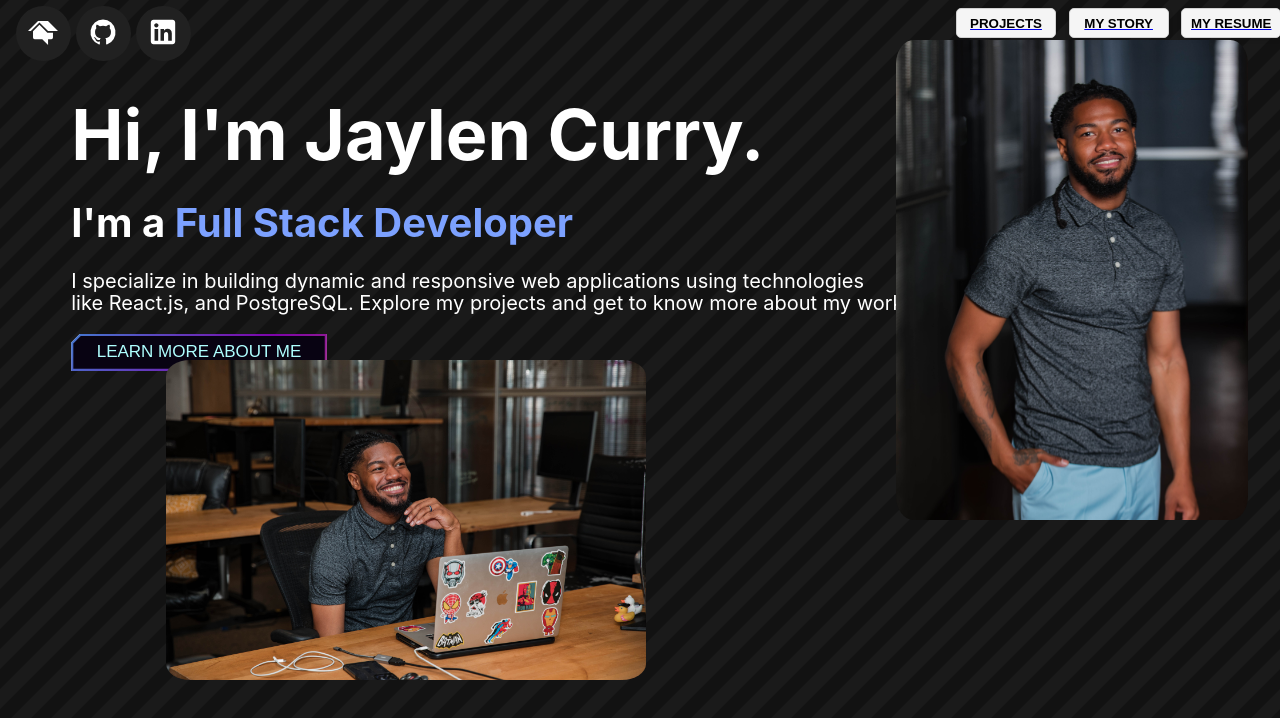
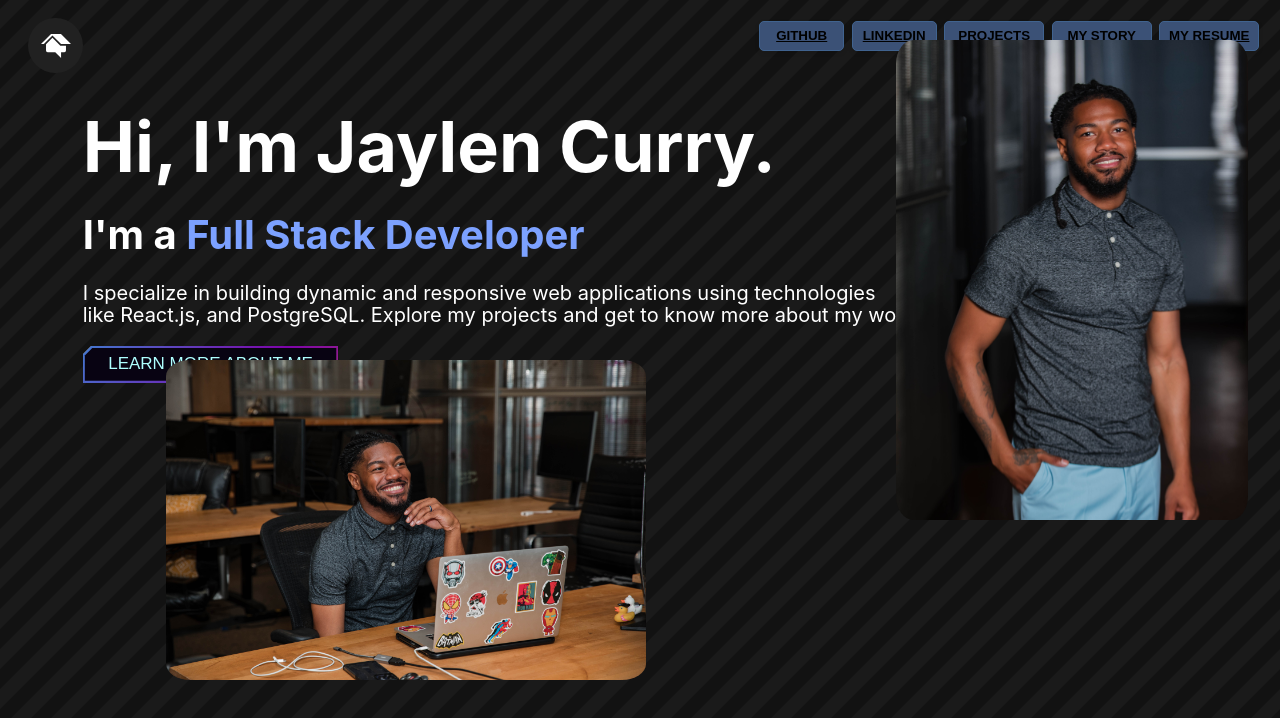
Before and after one commit to LeCurry24/MyPortfolio, a React (Vite) app: page / in a window 1280 px wide. Shown: the top 718 px of the page. Built offline with nearby package versions, Linux system fonts and the light colour scheme.

Commit message:
changed the header bar

```diff
--- a/src/Pages/ExternalButton.jsx
+++ b/src/Pages/ExternalButton.jsx
@@ -12,7 +12,7 @@
       target="_blank"
 
     >
-      <svg
+      {/* <svg
               viewBox="0 0 24 24"
               fill="currentColor"
               height="24"
@@ -26,7 +26,8 @@
                 d="M12.006 2a9.847 9.847 0 0 0-6.484 2.44 10.32 10.32 0 0 0-3.393 6.17 10.48 10.48 0 0 0 1.317 6.955 10.045 10.045 0 0 0 5.4 4.418c.504.095.683-.223.683-.494 0-.245-.01-1.052-.014-1.908-2.78.62-3.366-1.21-3.366-1.21a2.711 2.711 0 0 0-1.11-1.5c-.907-.637.07-.621.07-.621.317.044.62.163.885.346.266.183.487.426.647.71.135.253.318.476.538.655a2.079 2.079 0 0 0 2.37.196c.045-.52.27-1.006.635-1.37-2.219-.259-4.554-1.138-4.554-5.07a4.022 4.022 0 0 1 1.031-2.75 3.77 3.77 0 0 1 .096-2.713s.839-.275 2.749 1.05a9.26 9.26 0 0 1 5.004 0c1.906-1.325 2.74-1.05 2.74-1.05.37.858.406 1.828.101 2.713a4.017 4.017 0 0 1 1.029 2.75c0 3.939-2.339 4.805-4.564 5.058a2.471 2.471 0 0 1 .679 1.897c0 1.372-.012 2.477-.012 2.814 0 .272.18.592.687.492a10.05 10.05 0 0 0 5.388-4.421 10.473 10.473 0 0 0 1.313-6.948 10.32 10.32 0 0 0-3.39-6.165A9.847 9.847 0 0 0 12.007 2Z"
                 fillRule="evenodd"
               ></path>
-            </svg>
+            </svg> */}
+           Github
     </a>
     </>
   );
--- a/src/Pages/Layout.jsx
+++ b/src/Pages/Layout.jsx
@@ -3,7 +3,6 @@
 import ExternalButton from "./ExternalButton";
 import Linkedin from "./Linkedin";
 import HomeBtn from "./HomeBtn";
-
 
 const Layout = () => {
   return (
@@ -15,14 +14,14 @@
               <HomeBtn />
             </button>
           </Link>
-          <button className={styles.button}>
+        </div>
+        <div className={styles.rightSideBtn}>
+          <button className={styles.resumeBtn}>
             <ExternalButton />
           </button>
-          <button className={styles.button}>
+          <button className={styles.resumeBtn}>
             <Linkedin />
           </button>
-        </div>
-        <div className={styles.rightSideBtn}>
           <Link to={"/projact"}>
             <button className={styles.resumeBtn}>Projects</button>
           </Link>
--- a/src/Pages/Layout.module.css
+++ b/src/Pages/Layout.module.css
@@ -1,21 +1,13 @@
-
-
-
-
-.leftSideBar{
-    display: flex;
-
-}
-
-
-
-
-
 /* top bar */
 .socials{
     display: flex;
     flex-direction: row;
     justify-content: space-between;
+}
+
+.leftSideBar{
+  display: flex;
+
 }
 
 /* socials buttons */
@@ -63,13 +55,11 @@
   }
 
   /* resume button */
-
-/* From Uiverse.io by shadowmurphy */
 .resumeBtn {
   overflow: hidden;
   position: relative;
-  border: 1px solid #D1D1D1;
-  background-color: #F5F5F5;
+  border: 1px solid #40638f;
+  background-color: #3b5176;
   width: 100px;
   height: 30px;
   user-select: none;
@@ -123,6 +113,20 @@
 
 .rightSideBtn{
   display: flex;
-    width: 25%;
-    gap: 4%;
+    /* width: 25%; */
+    gap: 1.5%;
+
 }
+
+.resumeBtn svg {
+  color: rgb(6, 6, 6);
+  width: 30px;
+  height: 30px;
+  z-index: 9;
+}
+
+
+a {
+    color: unset; /* Removes any default color */
+    font-weight: bold; /* Removes any bold styling */
+}
--- a/src/Pages/Linkedin.jsx
+++ b/src/Pages/Linkedin.jsx
@@ -8,9 +8,9 @@
         href="https://www.linkedin.com/in/jaylen-curry-461bb2309/"
         target="_blank"
       >
-        <svg
+        {/* <svg
           xmlns="http://www.w3.org/2000/svg"
-          fill="#ffffff"
+          fill="currentColor"
           width="32"
           height="32"
           viewBox="0 0 32 32"
@@ -19,7 +19,8 @@
             d="M26.111,3H5.889c-1.595,0-2.889,1.293-2.889,2.889V26.111c0,1.595,1.293,2.889,2.889,2.889H26.111c1.595,0,2.889-1.293,2.889-2.889V5.889c0-1.595-1.293-2.889-2.889-2.889ZM10.861,25.389h-3.877V12.87h3.877v12.519Zm-1.957-14.158c-1.267,0-2.293-1.034-2.293-2.31s1.026-2.31,2.293-2.31,2.292,1.034,2.292,2.31-1.026,2.31-2.292,2.31Zm16.485,14.158h-3.858v-6.571c0-1.802-.685-2.809-2.111-2.809-1.551,0-2.362,1.048-2.362,2.809v6.571h-3.718V12.87h3.718v1.686s1.118-2.069,3.775-2.069,4.556,1.621,4.556,4.975v7.926Z"
             fillRule="evenodd"
           ></path>
-        </svg>
+        </svg> */}
+        LinkedIn
       </a>
     </>
   );
--- a/src/index.css
+++ b/src/index.css
@@ -1,4 +1,5 @@
 :root {
+  padding: 1%;
   font-family: Inter, system-ui, Avenir, Helvetica, Arial, sans-serif;
   /* line-height: 1.5; */
   font-weight: 400;
```
